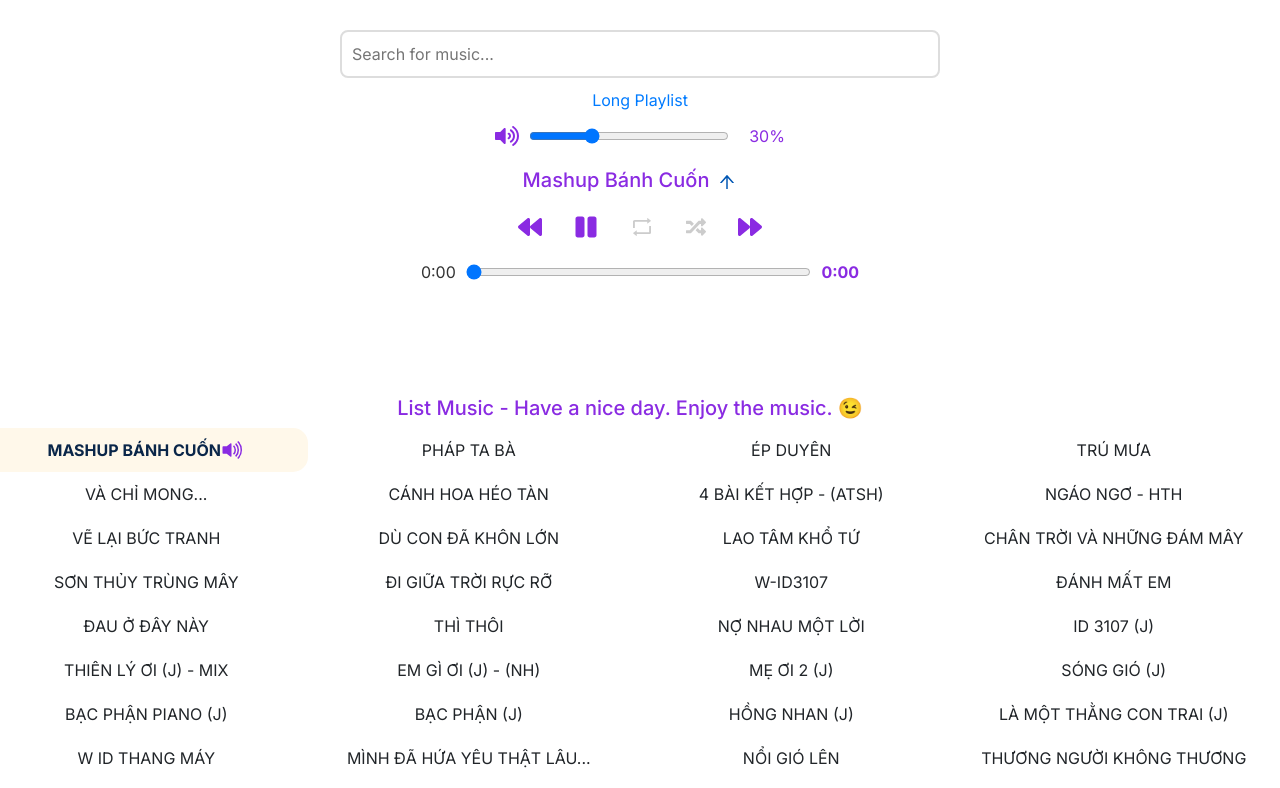
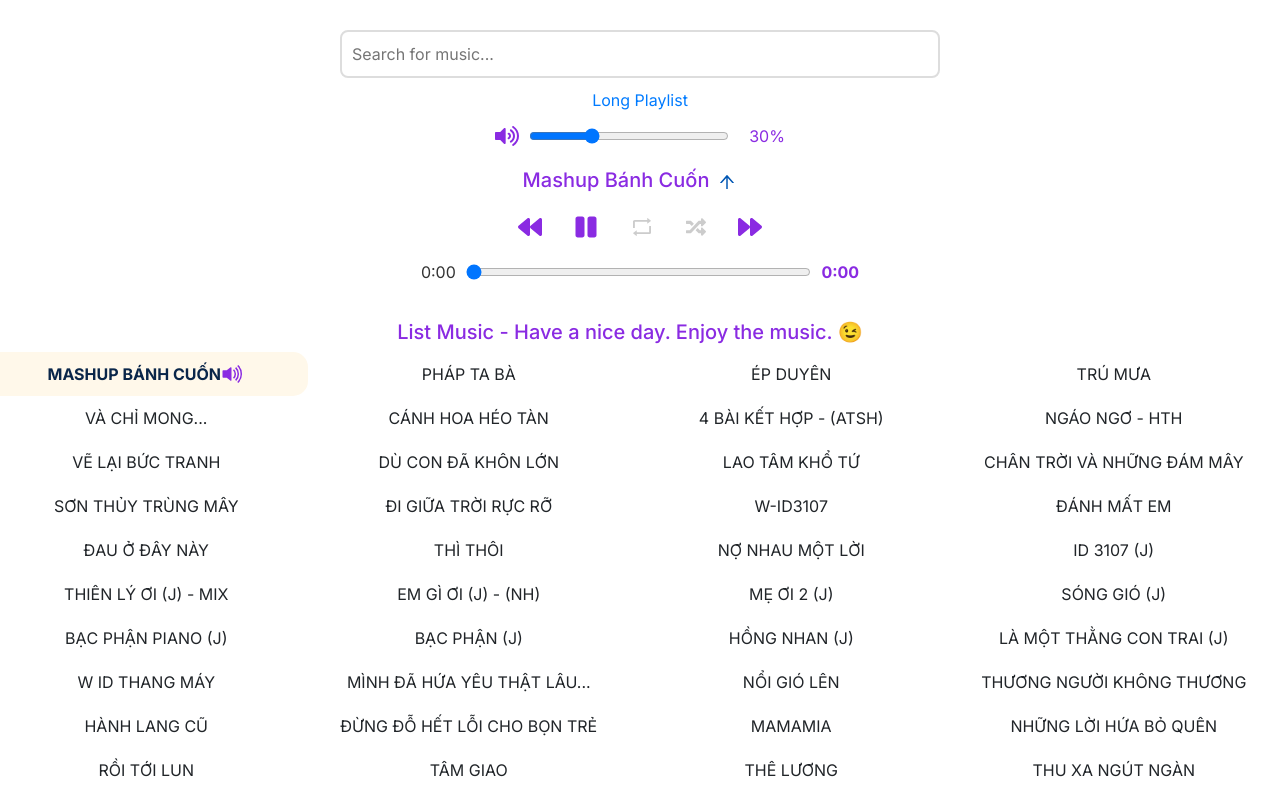
Before and after one commit to concentrix1810/music, a React (Create React App) app: page / in a window 1280 px wide. Shown: the top 788 px of the page. Built offline with nearby package versions, Linux system fonts and the light colour scheme; a web font is replaced by a local one.

Commit message:
update19
update19

```diff
--- a/src/page/video/Video.js
+++ b/src/page/video/Video.js
@@ -308,9 +308,9 @@ const Video = () => {
             }
           />
 
-          <div className="playlist">
+          {/* <div className="playlist">
             <canvas ref={canvasRef} className="visualizer"></canvas>
-          </div>
+          </div> */}
         </div>
 
         <ListMusic
```
